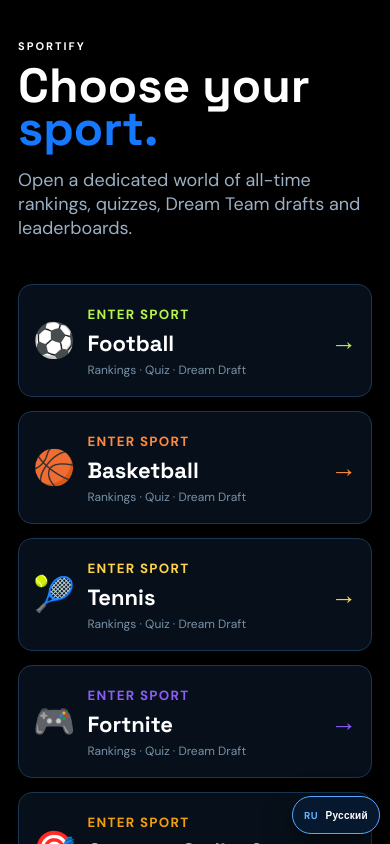
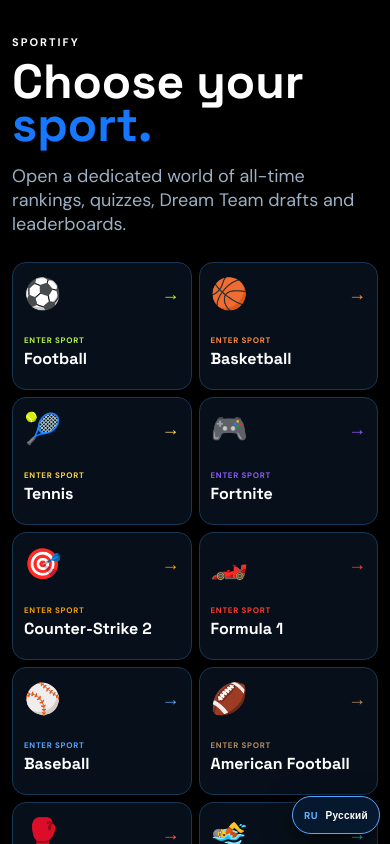
Before and after one commit to MrKhanKu23/MRKHANKU23, a React (Vite) app: page / in a window 390 px wide. Shown: the top 844 px of the page. Built offline with nearby package versions, Linux system fonts and the light colour scheme; no server answers; the database is empty.

Commit message:
use two-column mobile sport grid

```diff
--- a/src/components/Mobile.css
+++ b/src/components/Mobile.css
@@ -21,7 +21,7 @@
   .leaderboards{grid-template-columns:1fr}.leaderboards>div{padding:18px 12px}.leaderboards li{gap:7px;padding:11px 8px}.leaderboards li::before{width:16px}.leaderboards li strong{min-width:0;overflow:hidden;text-overflow:ellipsis;white-space:nowrap}.leaderboards li span{font-size:11px}
   .profile-backdrop{align-items:end;padding:0}.profile-modal{width:100%;max-height:92dvh;border-radius:18px 18px 0 0;padding:25px 16px calc(22px + env(safe-area-inset-bottom))}.profile-close{right:13px;top:12px}
   .account-panel{padding:12px}.account-panel button,.account-panel input{min-height:44px}.account-panel span{margin:0 0 3px}
-  .sport-site-grid a{min-height:112px;padding:18px 14px;gap:12px}.sport-site-grid a>span{font-size:34px}.sport-site-grid h2{font-size:22px}.sport-site-grid p{font-size:12px}
+  .landing-page{padding:24px 12px}.landing-hero{margin-bottom:26px}.sport-site-grid{grid-template-columns:1fr 1fr!important;gap:7px}.sport-site-grid a{display:grid;grid-template-columns:1fr auto;grid-template-rows:auto 1fr;min-width:0;min-height:128px;padding:11px;gap:6px}.sport-site-grid a>span{grid-column:1;font-size:30px}.sport-site-grid a>div{grid-column:1/-1;min-width:0}.sport-site-grid a>b{grid-column:2;grid-row:1;font-size:18px}.sport-site-grid small{font-size:8px;letter-spacing:.7px}.sport-site-grid h2{overflow-wrap:anywhere;margin:3px 0;font-size:16px;line-height:1.05}.sport-site-grid p{display:none}
 }
 
 @media(max-width:380px){
@@ -31,7 +31,7 @@
 @media(max-width:600px) and (orientation:portrait){
   .section-heading,.draft-header,.quiz-top{flex-direction:column;align-items:stretch}
   .draft-score{align-self:flex-start}.rank-card{display:grid;grid-template-columns:auto auto minmax(0,1fr)}.rank-card .rank{grid-row:1}.rank-card .badge{grid-row:1}.rank-card .rank-info{grid-row:1}.rank-card>strong{grid-column:3;display:block;text-align:left}
-  .sport-site-grid a{display:grid;grid-template-columns:auto minmax(0,1fr) auto}.fact-results>button{display:grid;grid-template-columns:auto minmax(0,1fr)}
+  .sport-site-grid a{display:grid;grid-template-columns:1fr auto;grid-template-rows:auto 1fr}.fact-results>button{display:grid;grid-template-columns:auto minmax(0,1fr)}
   .leaderboards li{display:grid;grid-template-columns:auto minmax(0,1fr) auto}.leaderboards li::before{grid-row:1}.leaderboards li strong{grid-row:1}.leaderboards li b{grid-row:1}.leaderboards li span{grid-column:2/4}
 }
 
```
